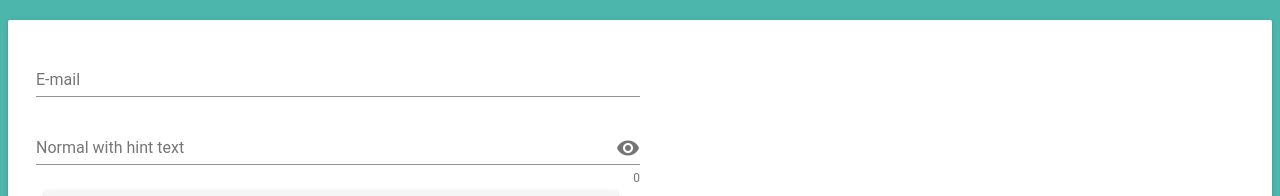
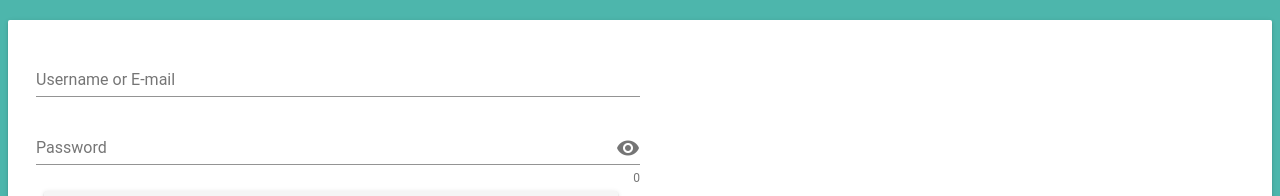
Before and after one commit to aztalbot/legal-app-prototype, a Vue app: page /#/login in a window 1280 px wide. Shown: the part 252-448 px from the top of the page. Built offline with nearby package versions, Linux system fonts and the light colour scheme; a small style sheet from the web is missing.

Commit message:
revised login view

```diff
--- a/src/views/Login.vue
+++ b/src/views/Login.vue
@@ -12,7 +12,7 @@
         <v-flex xs12 sm6>
           <v-text-field
             v-model="email"
-            label="E-mail"
+            label="Username or E-mail"
           ></v-text-field>
         </v-flex>
 
@@ -22,7 +22,7 @@
             :append-icon="show1 ? 'visibility_off' : 'visibility'"
             :type="show1 ? 'text' : 'password'"
             name="input-10-1"
-            label="Normal with hint text"
+            label="Password"
             hint="At least 8 characters"
             counter
             @click:append="show1 = !show1"
```
Also changed, not shown: screenshots/login_view.png (deleted), screenshots/login_view_with_logo.png (added).
